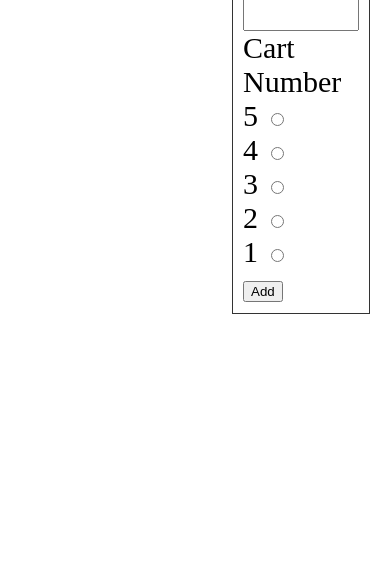
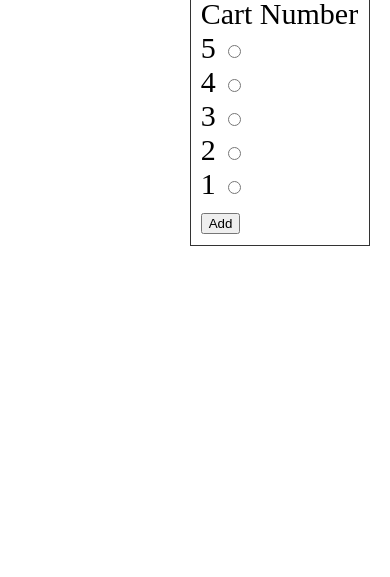
Before and after one commit to dslaugh/dslaugh.github.io, a website built with webpack: page index.html in a window 390 px wide. Shown: the part 267-844 px from the top of the page. Built offline with nearby package versions, Linux system fonts and the light colour scheme.

Commit message:
trying out different styles for mobile

```diff
--- a/css/styles.css
+++ b/css/styles.css
@@ -22,7 +22,6 @@ html, body {
     border: 1px solid #333;
     font-size: 30px;
     border-collapse: collapse;
-    width: 700px;
 }
 .ratings-table th {
     background-color: rgba(0, 0, 0, 0.5);
--- a/index.html
+++ b/index.html
@@ -2,7 +2,7 @@
 <html>
     <head>
         <meta charset="utf-8">
-        <meta name="viewport" content="width=device-width, initial-scale=1">
+        <meta name="viewport" content="width=device-width, initial-scale=1.0">
         <title>Welcome to the World of Tomorrow</title>
         <link rel="stylesheet" href="css/styles.css" />
     </head>
```
